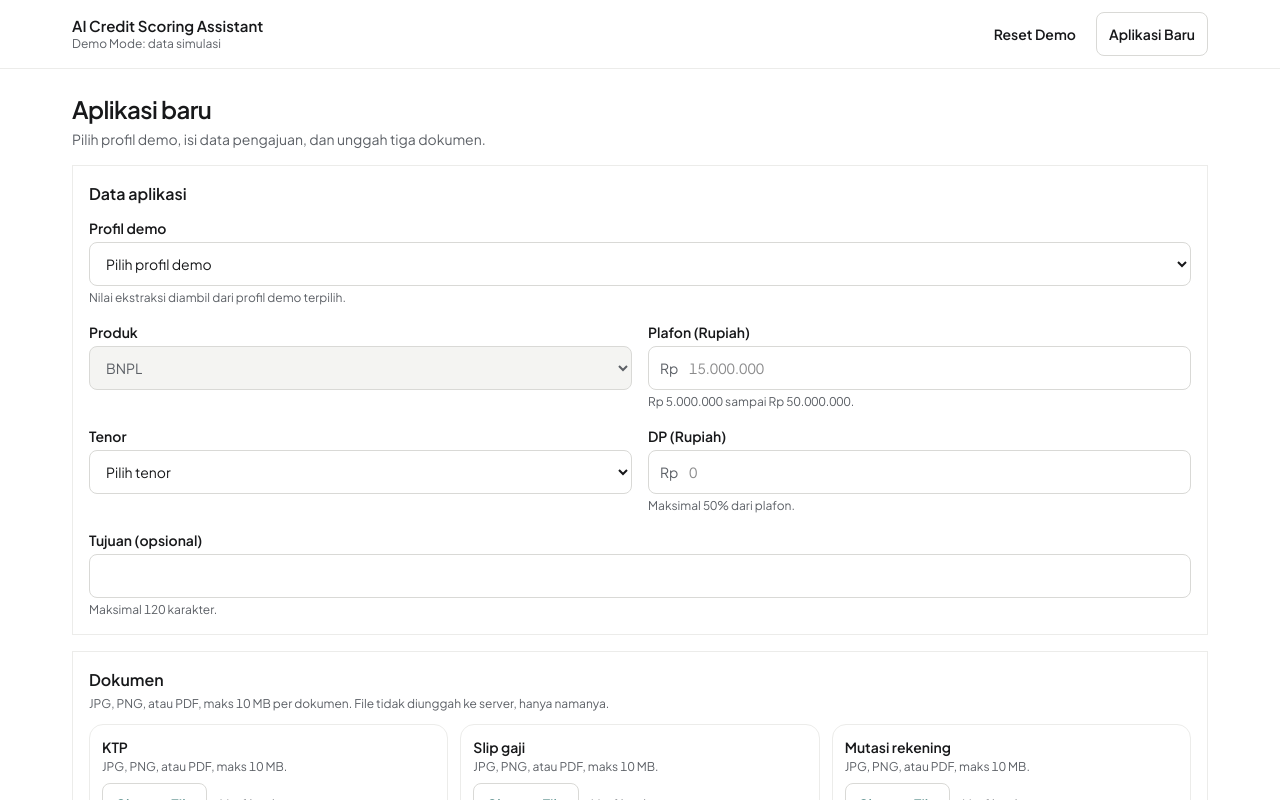
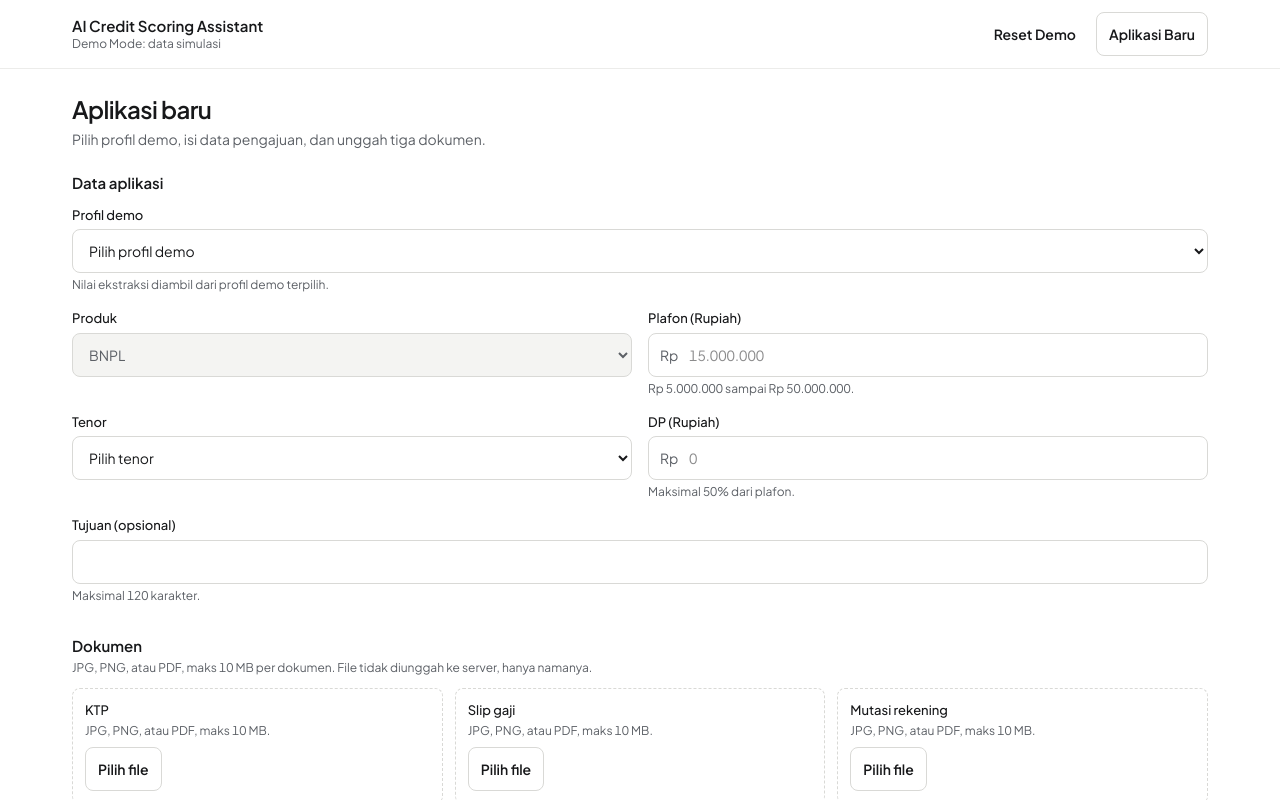
Before and after one commit to hartono0297/credit-score, a Next.js app in the folder 02_source/: page /new in a window 1280 px wide. Shown: the top 800 px of the page. Built offline with nearby package versions, Linux system fonts and the light colour scheme.

Commit message:
feat(ui): v2 new application form and upload slots

```diff
--- a/02_source/app/new/page.tsx
+++ b/02_source/app/new/page.tsx
@@ -219,15 +219,15 @@ export default function NewApplicationPage() {
         Pilih profil demo, isi data pengajuan, dan unggah tiga dokumen.
       </p>
 
-      <form onSubmit={handleExtract} noValidate className="mt-4 space-y-4">
-        <section aria-labelledby="data-title" className="rounded-panel border border-line bg-surface p-4">
-          <h2 id="data-title" className="text-base font-semibold text-ink">
+      <form onSubmit={handleExtract} noValidate className="mt-4 space-y-3 md:mt-6 md:space-y-8">
+        <section aria-labelledby="data-title" className="rounded-card bg-surface p-4 md:rounded-none md:bg-transparent md:p-0">
+          <h2 id="data-title" className="text-[15px] font-semibold leading-snug text-ink">
             Data aplikasi
           </h2>
 
-          <div className="mt-3 grid gap-4 sm:grid-cols-2">
-            <div className="sm:col-span-2">
-              <label htmlFor="profil" className="block text-sm font-semibold text-ink">
+          <div className="mt-3 grid gap-4 md:grid-cols-2">
+            <div className="md:col-span-2">
+              <label htmlFor="profil" className="block text-[13px] font-medium text-ink">
                 Profil demo
               </label>
               <select
@@ -264,7 +264,7 @@ export default function NewApplicationPage() {
                   <button
                     type="button"
                     onClick={() => setProfilesKey((key) => key + 1)}
-                    className="mt-2 inline-flex min-h-11 items-center rounded-control border border-danger-ink bg-surface px-3 text-sm font-semibold text-danger-ink"
+                    className="mt-2 inline-flex min-h-11 items-center rounded-control border border-line-strong bg-surface px-3 text-sm font-semibold text-danger-ink hover:bg-surface-muted"
                   >
                     Coba lagi
                   </button>
@@ -291,7 +291,7 @@ export default function NewApplicationPage() {
             </div>
 
             <div>
-              <label htmlFor="produk" className="block text-sm font-semibold text-ink">
+              <label htmlFor="produk" className="block text-[13px] font-medium text-ink">
                 Produk
               </label>
               <select
@@ -305,7 +305,7 @@ export default function NewApplicationPage() {
             </div>
 
             <div>
-              <label htmlFor="plafon" className="block text-sm font-semibold text-ink">
+              <label htmlFor="plafon" className="block text-[13px] font-medium text-ink">
                 Plafon (Rupiah)
               </label>
               <RupiahInput
@@ -333,7 +333,7 @@ export default function NewApplicationPage() {
             </div>
 
             <div>
-              <label htmlFor="tenor" className="block text-sm font-semibold text-ink">
+              <label htmlFor="tenor" className="block text-[13px] font-medium text-ink">
                 Tenor
               </label>
               <select
@@ -365,7 +365,7 @@ export default function NewApplicationPage() {
             </div>
 
             <div>
-              <label htmlFor="dp" className="block text-sm font-semibold text-ink">
+              <label htmlFor="dp" className="block text-[13px] font-medium text-ink">
                 DP (Rupiah)
               </label>
               <RupiahInput
@@ -394,8 +394,8 @@ export default function NewApplicationPage() {
               ) : null}
             </div>
 
-            <div className="sm:col-span-2">
-              <label htmlFor="tujuan" className="block text-sm font-semibold text-ink">
+            <div className="md:col-span-2">
+              <label htmlFor="tujuan" className="block text-[13px] font-medium text-ink">
                 Tujuan (opsional)
               </label>
               <input
@@ -425,8 +425,8 @@ export default function NewApplicationPage() {
           </div>
         </section>
 
-        <section aria-labelledby="dokumen-title" className="rounded-panel border border-line bg-surface p-4">
-          <h2 id="dokumen-title" className="text-base font-semibold text-ink">
+        <section aria-labelledby="dokumen-title" className="rounded-card bg-surface p-4 md:rounded-none md:bg-transparent md:p-0">
+          <h2 id="dokumen-title" className="text-[15px] font-semibold leading-snug text-ink">
             Dokumen
           </h2>
           <p className="mt-1 text-xs text-muted">
@@ -470,12 +470,12 @@ export default function NewApplicationPage() {
               <button
                 type="submit"
                 disabled={!allFilesReady || extracting || profiles === null}
-                className="inline-flex min-h-12 items-center justify-center gap-2 rounded-control bg-accent px-4 text-sm font-semibold text-accent-ink hover:bg-accent/90 disabled:bg-surface-muted disabled:text-muted"
+                className="inline-flex min-h-12 items-center justify-center gap-2 rounded-control bg-ink px-4 text-sm font-semibold text-white hover:bg-ink-hover disabled:cursor-not-allowed disabled:bg-surface-muted disabled:text-muted"
               >
                 {extracting ? (
                   <span
                     aria-hidden="true"
-                    className="h-4 w-4 animate-spin rounded-full border-2 border-accent-ink border-t-transparent"
+                    className="h-4 w-4 animate-spin rounded-full border-2 border-muted border-t-transparent"
                   />
                 ) : null}
                 {extracting
@@ -501,14 +501,14 @@ export default function NewApplicationPage() {
         </section>
 
         {formError ? (
-          <div role="alert" className="rounded-card border border-danger-ink bg-danger-bg p-3">
+          <div role="alert" className="rounded-control bg-danger-bg p-3">
             <p className="text-sm font-semibold text-danger-ink">{formError}</p>
           </div>
         ) : null}
 
         {application?.extraction ? (
-          <section aria-labelledby="ekstraksi-title" className="rounded-panel border border-line bg-surface p-4">
-            <h2 id="ekstraksi-title" className="text-base font-semibold text-ink">
+          <section aria-labelledby="ekstraksi-title" className="rounded-card bg-surface p-4 md:rounded-none md:bg-transparent md:p-0">
+            <h2 id="ekstraksi-title" className="text-[15px] font-semibold leading-snug text-ink">
               Hasil ekstraksi
             </h2>
             <p className="mt-1 text-xs text-muted">
@@ -530,7 +530,7 @@ export default function NewApplicationPage() {
               type="button"
               onClick={() => void handleScore()}
               disabled={calculating}
-              className="mt-4 inline-flex min-h-12 w-full items-center justify-center rounded-control bg-accent px-4 text-sm font-semibold text-accent-ink hover:bg-accent/90 disabled:bg-surface-muted disabled:text-muted sm:w-auto"
+              className="mt-4 inline-flex min-h-12 w-full items-center justify-center rounded-control bg-ink px-4 text-sm font-semibold text-white hover:bg-ink-hover disabled:cursor-not-allowed disabled:bg-surface-muted disabled:text-muted md:w-auto"
             >
               {calculating ? "Menghitung skor..." : "Hitung Skor"}
             </button>
--- a/02_source/components/upload-slot.tsx
+++ b/02_source/components/upload-slot.tsx
@@ -45,6 +45,7 @@ export function UploadSlot({
   const [error, setError] = useState<string | null>(null);
   const [previewUrl, setPreviewUrl] = useState<string | null>(null);
   const previewRef = useRef<string | null>(null);
+  const inputRef = useRef<HTMLInputElement>(null);
 
   useEffect(
     () => () => {
@@ -86,24 +87,36 @@ export function UploadSlot({
   const describedBy = error ? `${hintId} ${errorId}` : hintId;
 
   return (
-    <div className="rounded-card border border-line bg-surface p-3">
-      <label htmlFor={inputId} className="block text-sm font-semibold text-ink">
+    <div className="rounded-control border border-dashed border-line-strong bg-surface p-3">
+      <label htmlFor={inputId} className="block text-[13px] font-medium text-ink">
         {label}
       </label>
       <p id={hintId} className="mt-0.5 text-xs text-muted">
         {description}
       </p>
       <input
+        ref={inputRef}
         id={inputId}
         name={`dokumen-${documentType}`}
         type="file"
         accept=".jpg,.jpeg,.png,.pdf,image/jpeg,image/png,application/pdf"
         onChange={handleChange}
         disabled={disabled}
+        tabIndex={-1}
         aria-invalid={error ? true : undefined}
         aria-describedby={describedBy}
-        className="mt-2 block w-full text-sm text-muted file:mr-3 file:cursor-pointer file:rounded-control file:border file:border-line-strong file:bg-surface file:px-3 file:py-2.5 file:text-sm file:font-semibold file:text-accent hover:file:bg-accent-soft disabled:file:bg-surface-muted disabled:file:text-muted"
+        className="sr-only"
       />
+      <button
+        type="button"
+        onClick={() => inputRef.current?.click()}
+        disabled={disabled}
+        aria-label={`${file ? "Ganti" : "Pilih file"} ${label}`}
+        aria-describedby={describedBy}
+        className="mt-2 inline-flex min-h-11 items-center rounded-control border border-line-strong bg-surface px-3 text-sm font-semibold text-ink hover:bg-surface-muted disabled:cursor-not-allowed disabled:bg-surface-muted disabled:text-muted"
+      >
+        {file ? "Ganti" : "Pilih file"}
+      </button>
 
       {file ? (
         <div className="mt-3 flex items-center gap-3">
```
